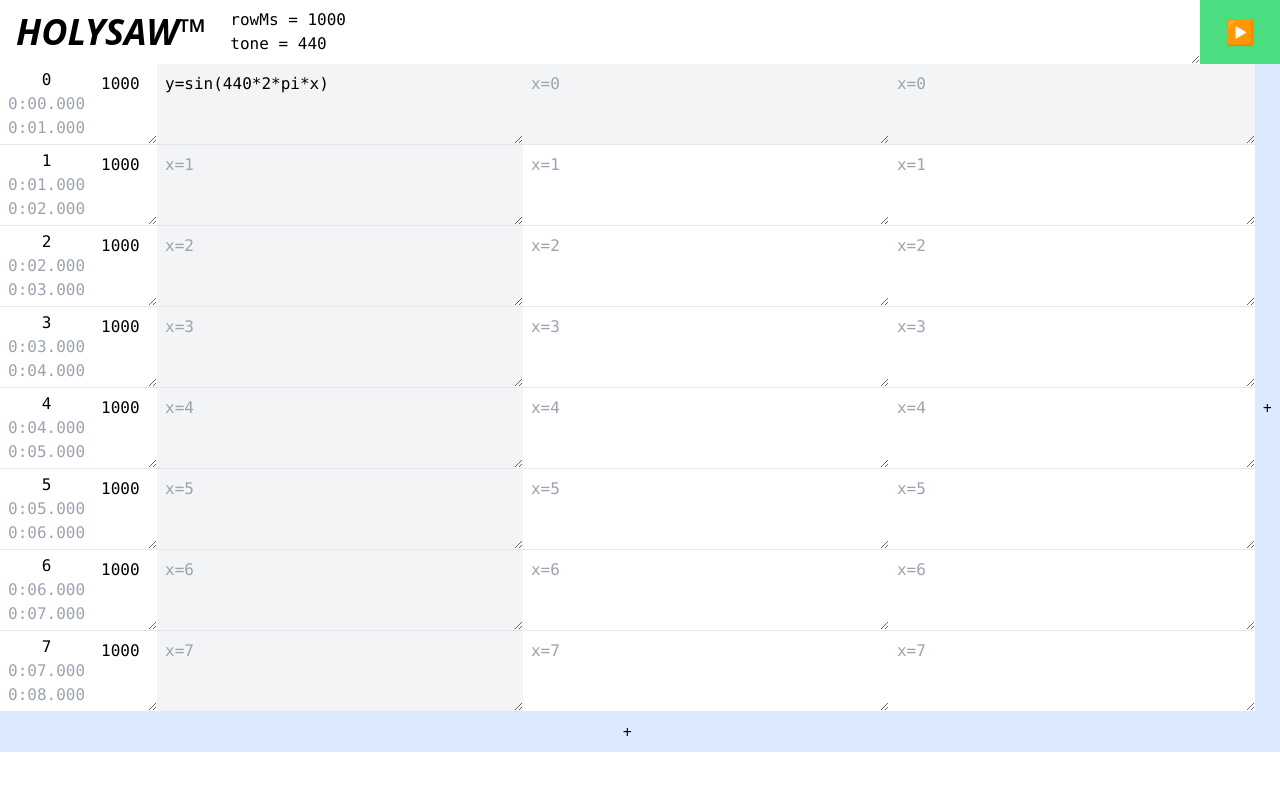
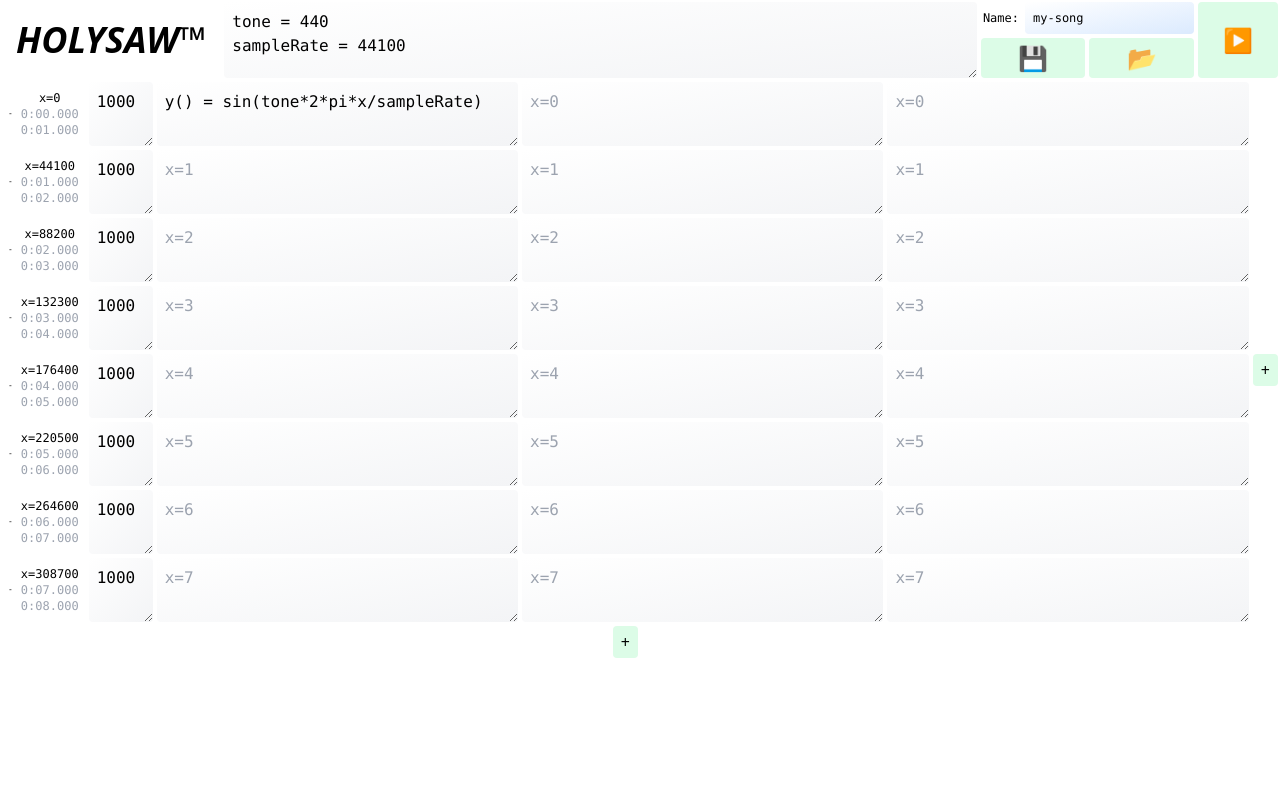
Before and after one commit to 0x70b1a5/holysaw, a React (Create React App) app: page / in a window 1280 px wide. Shown: the top 790 px of the page. Built offline with nearby package versions, Linux system fonts and the light colour scheme.

Commit message:
feedback, ui redo

```diff
--- a/src/App.tsx
+++ b/src/App.tsx
@@ -16,7 +16,7 @@ function App() {
   };
 
   const addRow = () => {
-    const newGrid = [...grid, { msDuration: defaultRowMs, cells: [] }];
+    const newGrid = [...grid, { msDuration: defaultRowMs, cells: Array(grid[0].cells.length).fill('') }];
     setGrid(newGrid);
   }
 
@@ -31,14 +31,28 @@ function App() {
   return (
     <div className="flex-col w-screen" id='main'>
       <TopBar />
-      <div className='flex grow self-stretch'>
-        <div className='flex flex-col grow self-stretch overflow-y-auto' id='container'>
+      <div className='flex'>
+        <div className='flex flex-col grow' id='container'>
           {grid.map((row, rindex) => (
-            <div key={rindex} className="flex grow border border-b-1 border-t-0 border-x-0 border-solid">
-              <ExpandoBox>
-                <span>{String(rindex)}</span>
-                <span className='text-gray-400'>{msToClockTime(rindex - 1)}</span>
-                <span className='text-gray-400'>{msToClockTime(rindex)}</span>
+            <div key={rindex} className="flex grow">
+              <ExpandoBox className='text-xs'>
+                <div className='flex'>
+                  <button
+                    onClick={() => {
+                      if (window.confirm('Are you sure you want to delete this row?')) {
+                        const newGrid = [...grid];
+                        newGrid.splice(rindex, 1);
+                        setGrid(newGrid);
+                      }
+                    }}
+                    className='text-[8px] px-1 mr-1 ml-[-4px] m-0 bg-transparent hover:bg-red-200 place-self-center'
+                  >-</button>
+                  <div className='flex flex-col place-items-center'>
+                    <span>x={String(rindex * 44100)}</span>
+                    <span className='text-gray-400'>{msToClockTime(rindex - 1)}</span>
+                    <span className='text-gray-400'>{msToClockTime(rindex)}</span>
+                  </div>
+                </div>
               </ExpandoBox>
               <TextCell
                 text={row.msDuration.toString()}
@@ -71,12 +85,12 @@ function App() {
           ))}
           <button
             onClick={addRow}
-            className='p-2 m-0 hover:bg-blue-200 bg-blue-100'
+            className='self-center'
           >+</button>
         </div> {/* container */}
         <button
           onClick={addCellToRows}
-          className='p-2 m-0 hover:bg-blue-200 bg-blue-100'
+          className='self-center'
         >+</button>
       </div>
     </div> // main
--- a/src/components/ExpandoBox.tsx
+++ b/src/components/ExpandoBox.tsx
@@ -1,11 +1,13 @@
+import classNames from 'classnames';
 import React from 'react';
 
 interface Props {
     children?: React.ReactNode
+    className?: string
 }
-const ExpandoBox: React.FC<Props> = ({ children }) => {
+const ExpandoBox: React.FC<Props> = ({ children, className }) => {
     return (
-        <div className="font-mono flex flex-col px-2 py-1 place-items-center place-content-center">
+        <div className={classNames("font-mono flex flex-col px-2 py-1 place-items-center place-content-center", className)}>
             {children}
         </div>
     );
--- a/src/components/TextCell.tsx
+++ b/src/components/TextCell.tsx
@@ -15,7 +15,7 @@ const TextCell: React.FC<TextCellProps> = ({ text, onChange, readonly, active, o
       value={text}
       onChange={(e) => onChange(e.target.value)}
       onFocus={onFocus}
-      className={classNames("font-mono grow p-2 m-0 w-16", { 'bg-gray-200': readonly, 'bg-gray-100': active }, className)}
+      className={classNames("grow w-16", { 'bg-gray-200': readonly, 'bg-gray-100': active }, className)}
       readOnly={readonly}
       placeholder={placeholder}
     ></textarea>
--- a/src/components/TopBar.tsx
+++ b/src/components/TopBar.tsx
@@ -3,10 +3,40 @@ import { useHsStore } from "../store/store";
 import { playSong } from "../utils/play";
 
 const TopBar: React.FC = () => {
-  const { grid, parser, preamble, setPreamble, output, } = useHsStore()
+  const { grid, parser, preamble, setPreamble, output, songName, setSongName, setGrid } = useHsStore()
 
   const onPlay = () => {
     playSong(grid, parser, [preamble]);
+  }
+
+  const onSave = () => {
+    const data = JSON.stringify({ preamble, grid, songName });
+    const blob = new Blob([data], { type: 'text/plain' });
+    const url = window.URL.createObjectURL(blob);
+    const a = document.createElement('a');
+    a.href = url;
+    a.download = songName+'.ihs';
+    a.click();
+  }
+
+  const onLoad = (e: React.ChangeEvent<HTMLInputElement>) => {
+    const file = e.target.files?.[0];
+    if (!file) return;
+    const reader = new FileReader();
+    reader.onload = (e) => {
+      const text = e.target?.result as string;
+      let data: any;
+      try {
+        data = JSON.parse(text);
+      } catch (e) {
+        alert('Error parsing file');
+        return;
+      }
+      setPreamble(data.preamble);
+      setSongName(data.songName);
+      setGrid(data.grid);
+    }
+    reader.readAsText(file);
   }
 
   return <div className="flex grow self-stretch place-items-center place-content-center">
@@ -14,9 +44,22 @@ const TopBar: React.FC = () => {
     <textarea
       value={preamble}
       onChange={(e) => setPreamble(e.target.value)}
-      className="font-mono p-2 m-0 grow"></textarea>
+      className="grow self-stretch"></textarea>
+    <div className="flex flex-col">
+      <div className="flex place-items-center">
+        <label className="font-mono text-xs p-1 m-0">Name: </label>
+        <input type='text' value={songName} onChange={(e) => setSongName(e.target.value)} className="text-xs" />
+      </div>
+      <div className="flex place-items-center grow">
+        <button className="grow self-stretch text-2xl w-20" onClick={onSave}>💾</button>
+        <button className="grow self-stretch text-2xl w-20">
+          <label htmlFor="file">📂</label>
+          <input type="file" id="file" onChange={onLoad} className="hidden" />
+        </button>
+      </div>
+    </div>
     <button
-      className="px-2 py-1 m-0 bg-green-400 self-stretch text-2xl w-20 hover:bg-green-500"
+      className="self-stretch text-2xl w-20"
       onClick={onPlay}
     >
       ▶️
--- a/src/index.css
+++ b/src/index.css
@@ -573,8 +573,12 @@ video {
   margin: 0px;
 }
 
-.mt-2 {
-  margin-top: 0.5rem;
+.ml-\[-4px\] {
+  margin-left: -4px;
+}
+
+.mr-1 {
+  margin-right: 0.25rem;
 }
 
 .flex {
@@ -585,52 +589,20 @@ video {
   display: grid;
 }
 
-.h-screen {
-  height: 100vh;
-}
-
-.h-full {
-  height: 100%;
-}
-
-.h-4 {
-  height: 1rem;
-}
-
-.h-20 {
-  height: 5rem;
+.hidden {
+  display: none;
 }
 
 .w-16 {
   width: 4rem;
 }
 
-.w-48 {
-  width: 12rem;
-}
-
-.w-full {
-  width: 100%;
+.w-20 {
+  width: 5rem;
 }
 
 .w-screen {
   width: 100vw;
-}
-
-.w-4 {
-  width: 1rem;
-}
-
-.w-20 {
-  width: 5rem;
-}
-
-.w-1 {
-  width: 0.25rem;
-}
-
-.flex-shrink-0 {
-  flex-shrink: 0;
 }
 
 .grow {
@@ -639,14 +611,6 @@ video {
 
 .grow-0 {
   flex-grow: 0;
-}
-
-.resize {
-  resize: both;
-}
-
-.grid-cols-9 {
-  grid-template-columns: repeat(9, minmax(0, 1fr));
 }
 
 .flex-col {
@@ -661,55 +625,16 @@ video {
   place-items: center;
 }
 
-.gap-2 {
-  gap: 0.5rem;
+.place-self-center {
+  place-self: center;
+}
+
+.self-center {
+  align-self: center;
 }
 
 .self-stretch {
   align-self: stretch;
-}
-
-.overflow-y-auto {
-  overflow-y: auto;
-}
-
-.rounded {
-  border-radius: 0.25rem;
-}
-
-.border {
-  border-width: 1px;
-}
-
-.border-0 {
-  border-width: 0px;
-}
-
-.border-y-0 {
-  border-top-width: 0px;
-  border-bottom-width: 0px;
-}
-
-.border-x-0 {
-  border-left-width: 0px;
-  border-right-width: 0px;
-}
-
-.border-l-0 {
-  border-left-width: 0px;
-}
-
-.border-t-0 {
-  border-top-width: 0px;
-}
-
-.border-solid {
-  border-style: solid;
-}
-
-.border-gray-300 {
-  --tw-border-opacity: 1;
-  border-color: rgb(209 213 219 / var(--tw-border-opacity));
 }
 
 .bg-gray-100 {
@@ -722,38 +647,17 @@ video {
   background-color: rgb(229 231 235 / var(--tw-bg-opacity));
 }
 
-.bg-green-400 {
-  --tw-bg-opacity: 1;
-  background-color: rgb(74 222 128 / var(--tw-bg-opacity));
+.bg-transparent {
+  background-color: transparent;
 }
 
-.bg-green-100 {
-  --tw-bg-opacity: 1;
-  background-color: rgb(220 252 231 / var(--tw-bg-opacity));
+.p-1 {
+  padding: 0.25rem;
 }
 
-.bg-green-200 {
-  --tw-bg-opacity: 1;
-  background-color: rgb(187 247 208 / var(--tw-bg-opacity));
-}
-
-.bg-blue-100 {
-  --tw-bg-opacity: 1;
-  background-color: rgb(219 234 254 / var(--tw-bg-opacity));
-}
-
-.bg-amber-100 {
-  --tw-bg-opacity: 1;
-  background-color: rgb(254 243 199 / var(--tw-bg-opacity));
-}
-
-.bg-blue-200 {
-  --tw-bg-opacity: 1;
-  background-color: rgb(191 219 254 / var(--tw-bg-opacity));
-}
-
-.p-2 {
-  padding: 0.5rem;
+.px-1 {
+  padding-left: 0.25rem;
+  padding-right: 0.25rem;
 }
 
 .px-2 {
@@ -761,28 +665,18 @@ video {
   padding-right: 0.5rem;
 }
 
+.px-4 {
+  padding-left: 1rem;
+  padding-right: 1rem;
+}
+
 .py-1 {
   padding-top: 0.25rem;
   padding-bottom: 0.25rem;
 }
 
-.px-4 {
-  padding-left: 1rem;
-  padding-right: 1rem;
-}
-
 .font-mono {
   font-family: ui-monospace, SFMono-Regular, Menlo, Monaco, Consolas, "Liberation Mono", "Courier New", monospace;
-}
-
-.text-xs {
-  font-size: 0.75rem;
-  line-height: 1rem;
-}
-
-.text-xl {
-  font-size: 1.25rem;
-  line-height: 1.75rem;
 }
 
 .text-2xl {
@@ -790,14 +684,18 @@ video {
   line-height: 2rem;
 }
 
-.text-3xl {
-  font-size: 1.875rem;
-  line-height: 2.25rem;
-}
-
 .text-4xl {
   font-size: 2.25rem;
   line-height: 2.5rem;
+}
+
+.text-\[8px\] {
+  font-size: 8px;
+}
+
+.text-xs {
+  font-size: 0.75rem;
+  line-height: 1rem;
 }
 
 .font-bold {
@@ -808,32 +706,51 @@ video {
   font-style: italic;
 }
 
-.text-gray-800 {
-  --tw-text-opacity: 1;
-  color: rgb(31 41 55 / var(--tw-text-opacity));
-}
-
 .text-gray-400 {
   --tw-text-opacity: 1;
   color: rgb(156 163 175 / var(--tw-text-opacity));
 }
 
-.hover\:bg-gray-200:hover {
-  --tw-bg-opacity: 1;
-  background-color: rgb(229 231 235 / var(--tw-bg-opacity));
+input, textarea {
+  margin: 0.125rem;
+  border-radius: 0.25rem;
+  padding: 0.5rem;
+  font-family: ui-monospace, SFMono-Regular, Menlo, Monaco, Consolas, "Liberation Mono", "Courier New", monospace;
 }
 
-.hover\:bg-green-500:hover {
-  --tw-bg-opacity: 1;
-  background-color: rgb(34 197 94 / var(--tw-bg-opacity));
+input {
+  background-image: linear-gradient(to bottom right, var(--tw-gradient-stops));
+  --tw-gradient-from: #fff var(--tw-gradient-from-position);
+  --tw-gradient-to: rgb(255 255 255 / 0) var(--tw-gradient-to-position);
+  --tw-gradient-stops: var(--tw-gradient-from), var(--tw-gradient-to);
+  --tw-gradient-to: #dbeafe var(--tw-gradient-to-position);
 }
 
-.hover\:bg-blue-200:hover {
-  --tw-bg-opacity: 1;
-  background-color: rgb(191 219 254 / var(--tw-bg-opacity));
+textarea {
+  background-image: linear-gradient(to bottom right, var(--tw-gradient-stops));
+  --tw-gradient-from: #fff var(--tw-gradient-from-position);
+  --tw-gradient-to: rgb(255 255 255 / 0) var(--tw-gradient-to-position);
+  --tw-gradient-stops: var(--tw-gradient-from), var(--tw-gradient-to);
+  --tw-gradient-to: #f3f4f6 var(--tw-gradient-to-position);
 }
 
-.hover\:bg-blue-300:hover {
+button {
+  margin: 0.125rem;
+  border-radius: 0.25rem;
   --tw-bg-opacity: 1;
-  background-color: rgb(147 197 253 / var(--tw-bg-opacity));
+  background-color: rgb(220 252 231 / var(--tw-bg-opacity));
+  padding-left: 0.5rem;
+  padding-right: 0.5rem;
+  padding-top: 0.25rem;
+  padding-bottom: 0.25rem;
 }
+
+button:hover {
+  --tw-bg-opacity: 1;
+  background-color: rgb(187 247 208 / var(--tw-bg-opacity));
+}
+
+.hover\:bg-red-200:hover {
+  --tw-bg-opacity: 1;
+  background-color: rgb(254 202 202 / var(--tw-bg-opacity));
+}
--- a/src/input.css
+++ b/src/input.css
@@ -1,3 +1,19 @@
 @tailwind base;
 @tailwind components;
 @tailwind utilities;
+
+input, textarea {
+    @apply font-mono p-2 rounded m-0.5
+}
+
+input {
+    @apply bg-gradient-to-br from-white to-blue-100
+}
+
+textarea {
+    @apply bg-gradient-to-br from-white to-gray-100
+}
+
+button {
+    @apply m-0.5 px-2 py-1 bg-green-100 hover:bg-green-200 rounded
+}
--- a/src/store/store.ts
+++ b/src/store/store.ts
@@ -18,18 +18,22 @@ export interface HsStore {
     setOutput: (output: string) => void
     defaultRowMs: number
     setDefaultRowMs: (defaultRowMs: number) => void
+    songName: string
+    setSongName: (songName: string) => void
 }
 
 export const useHsStore = create<HsStore>()(
     (set, get) => ({
         get,
         set,
+        songName: 'my-song',
+        setSongName: (songName: string) => set({ songName }),
         output: '',
         defaultRowMs: 1000,
         setDefaultRowMs: (defaultRowMs: number) => set({ defaultRowMs }),
         setOutput: (output: string) => set({ output }),
         grid: [
-            { msDuration: 1000, cells: ['y=sin(440*2*pi*x)', '', ''] },
+            { msDuration: 1000, cells: ['y() = sin(tone*2*pi*x/sampleRate)', '', ''] },
             { msDuration: 1000, cells: ['', '', ''] },
             { msDuration: 1000, cells: ['', '', ''] },
             { msDuration: 1000, cells: ['', '', ''] },
@@ -44,7 +48,7 @@ export const useHsStore = create<HsStore>()(
         setFocusedRow: (focusedRow: number) => set({ focusedRow }),
         setTimeIndex: (timeIndex: number) => set({ timeIndex }),
         parser: parser(),
-        preamble: `rowMs = 1000\ntone = 440`,
+        preamble: `tone = 440\nsampleRate = 44100\n`,
         setPreamble: (preamble: string) => set({ preamble })
     })
 );
--- a/src/utils/play.ts
+++ b/src/utils/play.ts
@@ -48,21 +48,21 @@ export const playSong = (song: Grid, parser: Parser, preambles: string[]) => {
     const SAMPLE_RATE = 44100;
     const MS_PER_SECOND = 1000;
     const yValues = [];
-    let ms = 0;
+    let x = 0;
     let log = ''
     for (let rowIdx = 0; rowIdx < song.length; rowIdx++) {
         const row = song[rowIdx];
         parser.evaluate(rowsAsFns[rowIdx]);
         const rowSamples = row.msDuration * SAMPLE_RATE / MS_PER_SECOND;
-        const msPerSample = row.msDuration / rowSamples;
-        log += `row #${rowIdx}, ${row.msDuration}ms, ${rowSamples} samples, ${msPerSample}ms/sample\n`
+        log += `row #${rowIdx}, ${row.msDuration}ms, ${rowSamples} samples\n`
         for (let sample = 0; sample < rowSamples; sample++) {
-            ms += msPerSample;
             for (let fn = 0; fn <= rowIdx; fn++) {
-                parser.evaluate(`mathjsFnForRowNumber${fn}(${ms})`);
+                parser.evaluate(`mathjsFnForRowNumber${fn}(${x})`);
             }
-            const y = parser.get('y');
+            const y = parser.evaluate('y()');
+            log += `x: ${x}, y: ${y}\n`;
             yValues.push(y);
+            x++;
         }
     }
     // download log as a text file
```
